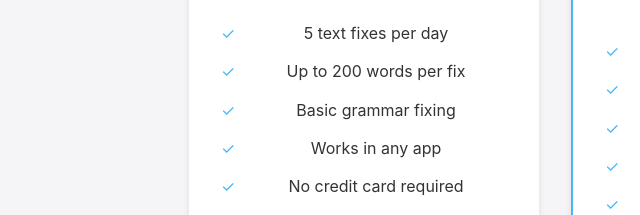
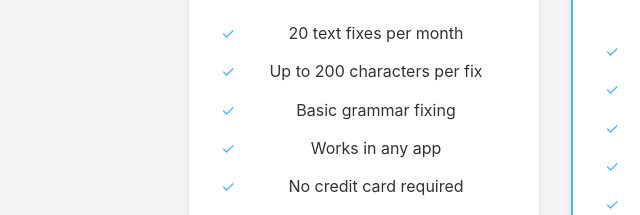
Before and after one commit to AbuSalem0324/textfixer-landing, a plain HTML site: page index.html in a window 1280 px wide. Shown: the part 1353-1568 px from the top of the page, 85-725 px from the left. Drawn offline with Linux system fonts and the light colour scheme.

Commit message:
New rate limiting

```diff
--- a/index.html
+++ b/index.html
@@ -66,8 +66,8 @@
                     <h3>Free Plan</h3>
                     <div class="price">£0<span>/month</span></div>
                     <ul class="benefits">
-                        <li>5 text fixes per day</li>
-                        <li>Up to 200 words per fix</li>
+                        <li>20 text fixes per month</li>
+                        <li>Up to 200 characters per fix</li>
                         <li>Basic grammar fixing</li>
                         <li>Works in any app</li>
                         <li>No credit card required</li>
```
